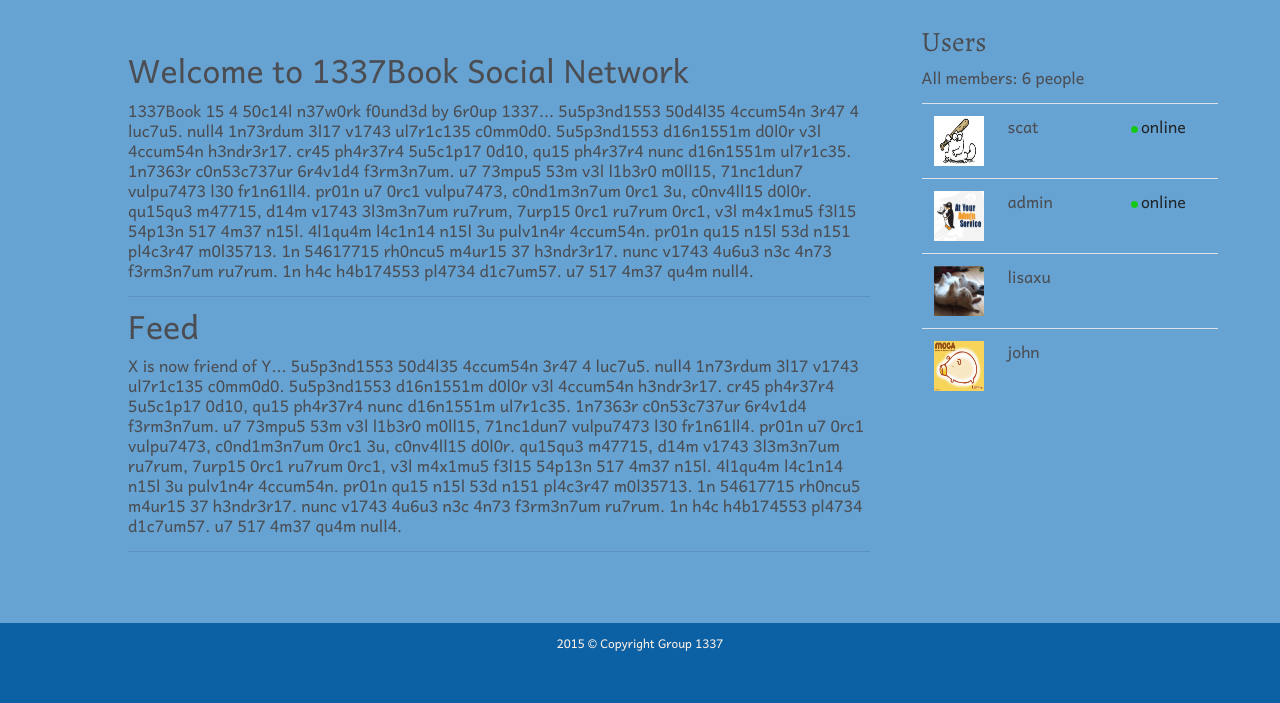
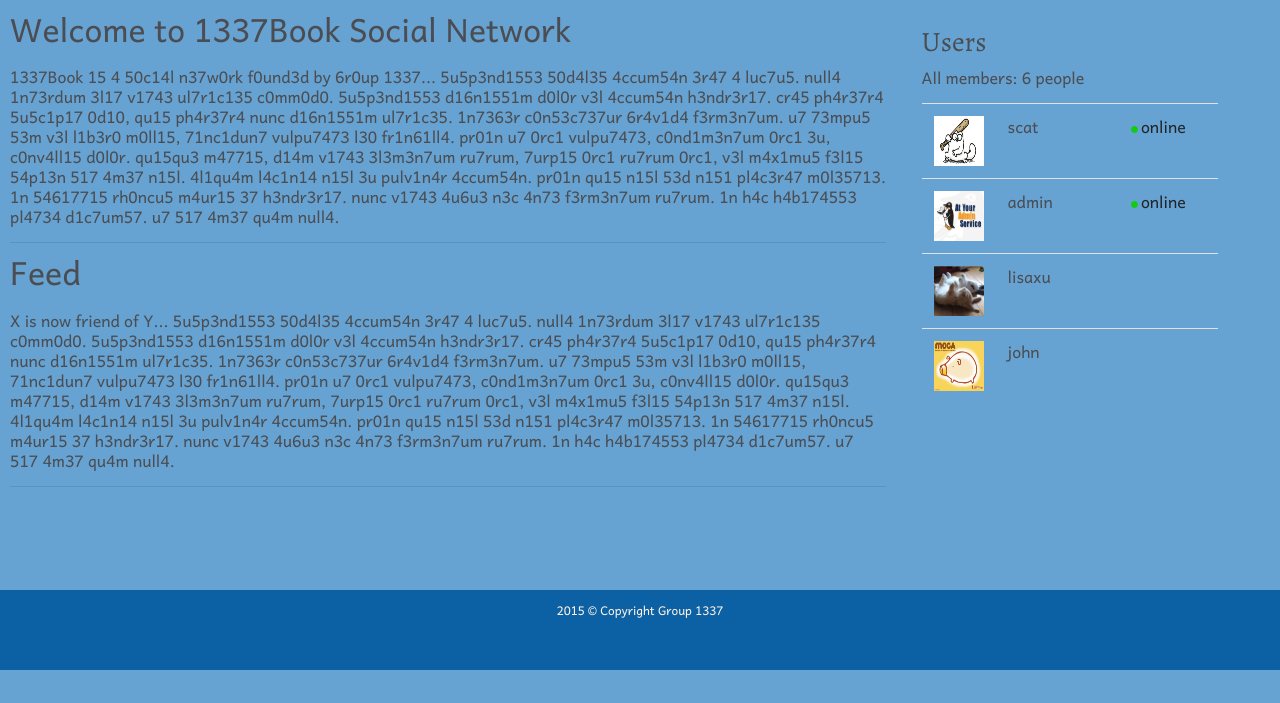
Before and after one commit to hartmana/ct310_p3, a PHP site: page /index.php in a window 1280 px wide. Shown: the part 140-843 px from the top of the page. After the commit the page ends 810 px from the top, so only its background shows below. Run offline with PHP 8.4, Linux system fonts and the light colour scheme; data comes from the database, SQL or seed files in the repository; both versions use the stored data as it was after the commit; some libraries are stand-ins or nearby versions; grey boxes are pictures that could not be loaded.

Commit message:
padding on .leftContent changed to fix table

```diff
--- a/ajax/federation.js
+++ b/ajax/federation.js
@@ -34,6 +34,7 @@
         var rr = tab.insertRow(i);
         rr.innerHTML = rt;
     }
+
     if (loggedon) {
         hover();
     }
--- a/css/style.css
+++ b/css/style.css
@@ -170,6 +170,7 @@
 
 #federation{
 	width: 100%;
+    height: 100%;
 	border-collapse: collapse;
 	border-spacing: 0;
 }
@@ -215,7 +216,7 @@
 /*MAIN*/
 
 h2 {
-    margin-bottom: 10px;
+    padding-bottom: 10px;
     font-family: "normal", Arial;
 }
 
@@ -226,8 +227,8 @@
 .leftContent {
     float: left;
     width: 70%;
-    padding: 4% 2% 4% 10%;
-    /*overflow-y: auto;*/
+    padding: 10px 10px 15px 10px;
+    overflow-y: auto;
     font-size: 12pt;
 }
 
@@ -361,11 +362,12 @@
 }
 
 footer {
-    clear: both;
+    /*clear: both;*/
     color: #FFF2E7;
     font-size: 12px;
     background: #0B61A4;
     padding-left: 30px;
+    padding-right: 30px;
     padding-right: 30px;
     margin-bottom: -10px;
 
```
Also changed, not shown: php/db/socialnetwork.db.
